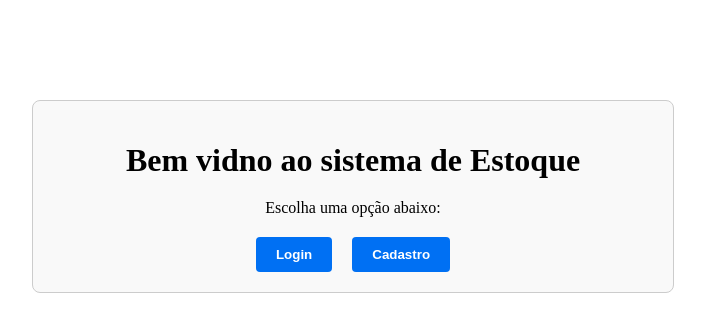
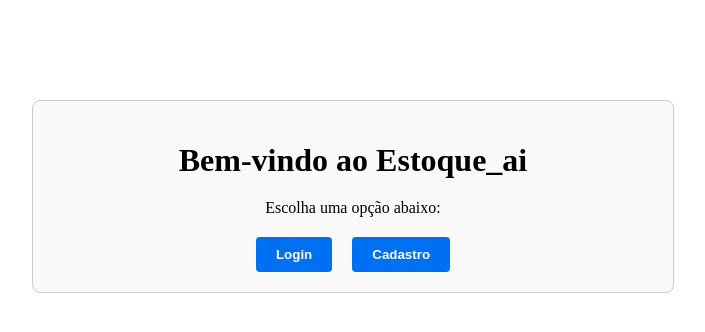
Before and after one commit to jpcc99/projeto-eng-software, a Next.js app in the folder estoque_ai/: page / in a window 1280 px wide. Shown: the top 332 px of the page, without its empty margins (287-992 px from the left). Built offline with nearby package versions, Linux system fonts and the light colour scheme.

Commit message:
Muda o título

```diff
--- a/estoque_ai/src/app/page.js
+++ b/estoque_ai/src/app/page.js
@@ -16,7 +16,7 @@ export default function Home(){
 
   return(
     <div className={styles.container}>
-      <h1 className={styles.title}>Bem vidno ao sistema de Estoque</h1>
+      <h1 className={styles.title}>Bem-vindo ao Estoque_ai</h1>
       <p>Escolha uma opção abaixo:</p>
       <div className={styles.buttons}>
         <button onClick={goToLogin} className={styles.button}>
```
